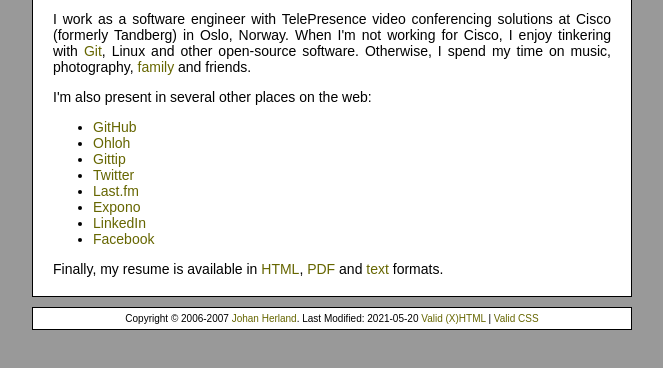
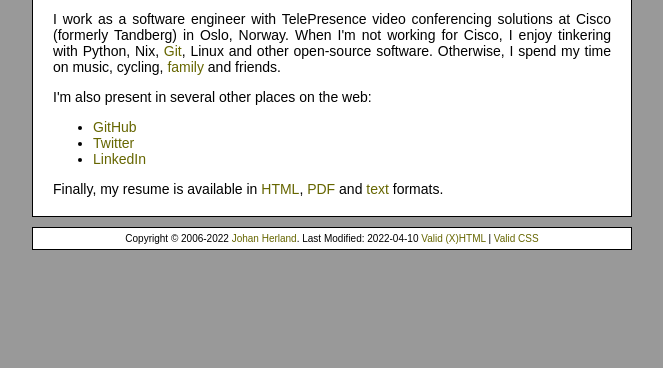
Before and after one commit to jherland/jherland.github.io, a plain HTML site: page johan/index.html in a window 1280 px wide. Shown: the part 72-440 px from the top of the page, without its empty margins (308-971 px from the left). Drawn offline with Linux system fonts and the light colour scheme.

Commit message:
Update my homepage

```diff
--- a/johan/index.html
+++ b/johan/index.html
@@ -21,22 +21,15 @@
       <h1>Johan Herland</h1>
       <div id="content">
 
-
 <p>I work as a software engineer with TelePresence video conferencing solutions at Cisco (formerly Tandberg) in Oslo, Norway.
-When I'm not working for Cisco, I enjoy tinkering with <a href="http://git-scm.com" rel="external">Git</a>, Linux and other open-source software.
-Otherwise, I spend my time on music, photography, <a
-    href="turid.html">family</a> and friends.</p>
+When I'm not working for Cisco, I enjoy tinkering with Python, Nix, <a href="https://git-scm.com" rel="external">Git</a>, Linux and other open-source software.
+Otherwise, I spend my time on music, cycling, <a href="turid.html">family</a> and friends.</p>
 
 <p>I'm also present in several other places on the web:</p>
 <ul>
 <li><a href="https://github.com/jherland" rel="external">GitHub</a></li>
-<li><a href="https://www.ohloh.net/accounts/jherland" rel="external">Ohloh</a></li>
-<li><a href="https://www.gittip.com/jherland/" rel="external">Gittip</a></li>
 <li><a href="https://twitter.com/jherland" rel="external">Twitter</a></li>
-<li><a href="https://www.last.fm/user/jherland" rel="external">Last.fm</a></li>
-<li><a href="https://www.expono.com/jherland" rel="external">Expono</a></li>
 <li><a href="https://www.linkedin.com/in/jherland" rel="external">LinkedIn</a></li>
-<li><a href="https://www.facebook.com/johan.herland" rel="external">Facebook</a></li>
 </ul>
 
 <p>Finally, my resume is available in
@@ -51,10 +44,10 @@ Otherwise, I spend my time on music, photography, <a
     <div id="footer">
 
   <span class="nobreak">
-    Copyright &#xa9; 2006-2007 <a href="mailto:johan@herland.net">Johan Herland</a>.
+    Copyright &#xa9; 2006-2022 <a href="mailto:johan@herland.net">Johan Herland</a>.
   </span>
   <span class="nobreak"></span>
-  <span class="nobreak">Last Modified: 2021-05-20</span>
+  <span class="nobreak">Last Modified: 2022-04-10</span>
   <span class="nobreak">
     <a href="http://validator.w3.org/check/referer">Valid (X)HTML</a> |
     <a href="http://jigsaw.w3.org/css-validator/check/referer">Valid CSS</a></span>
```
